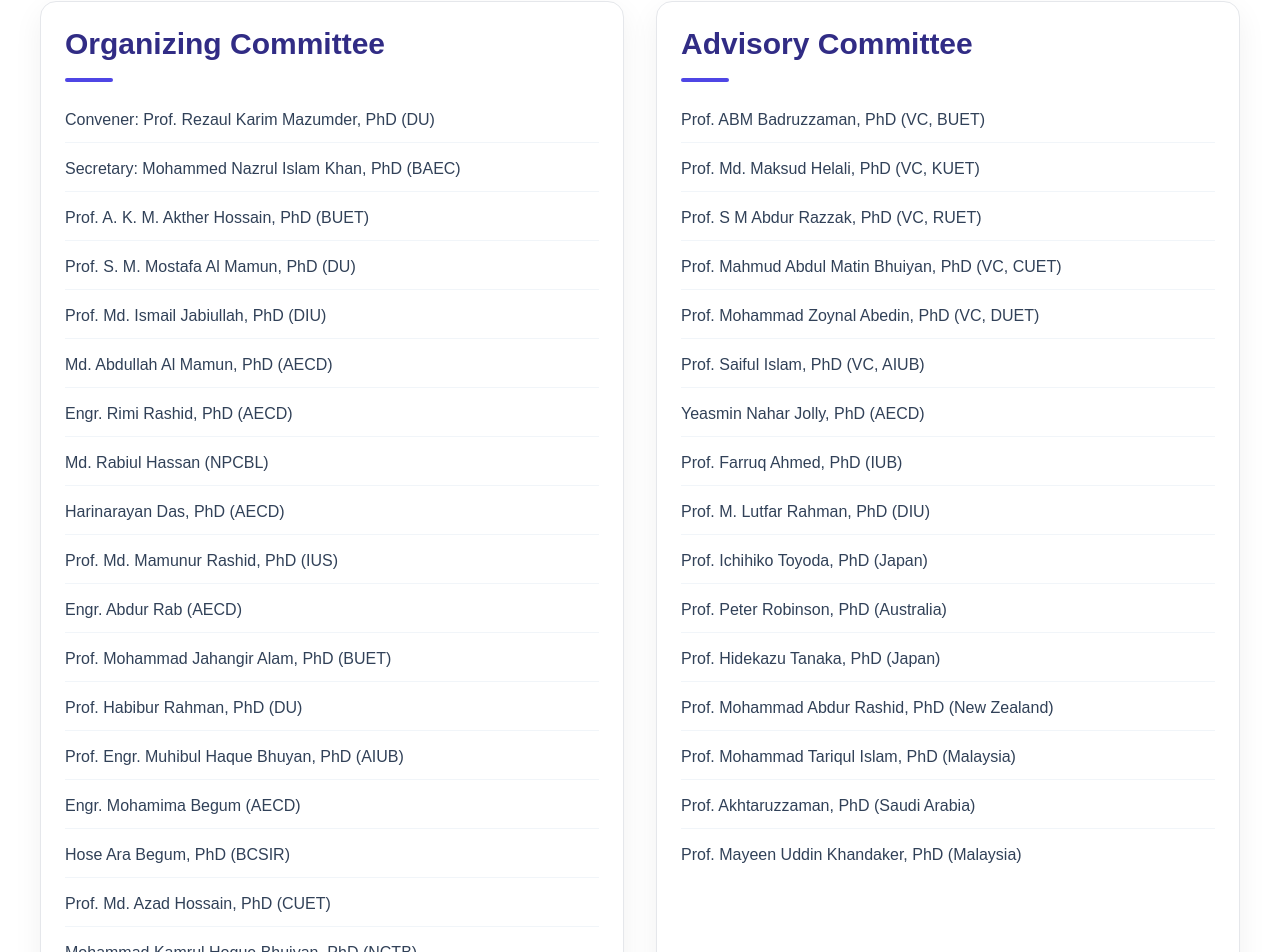
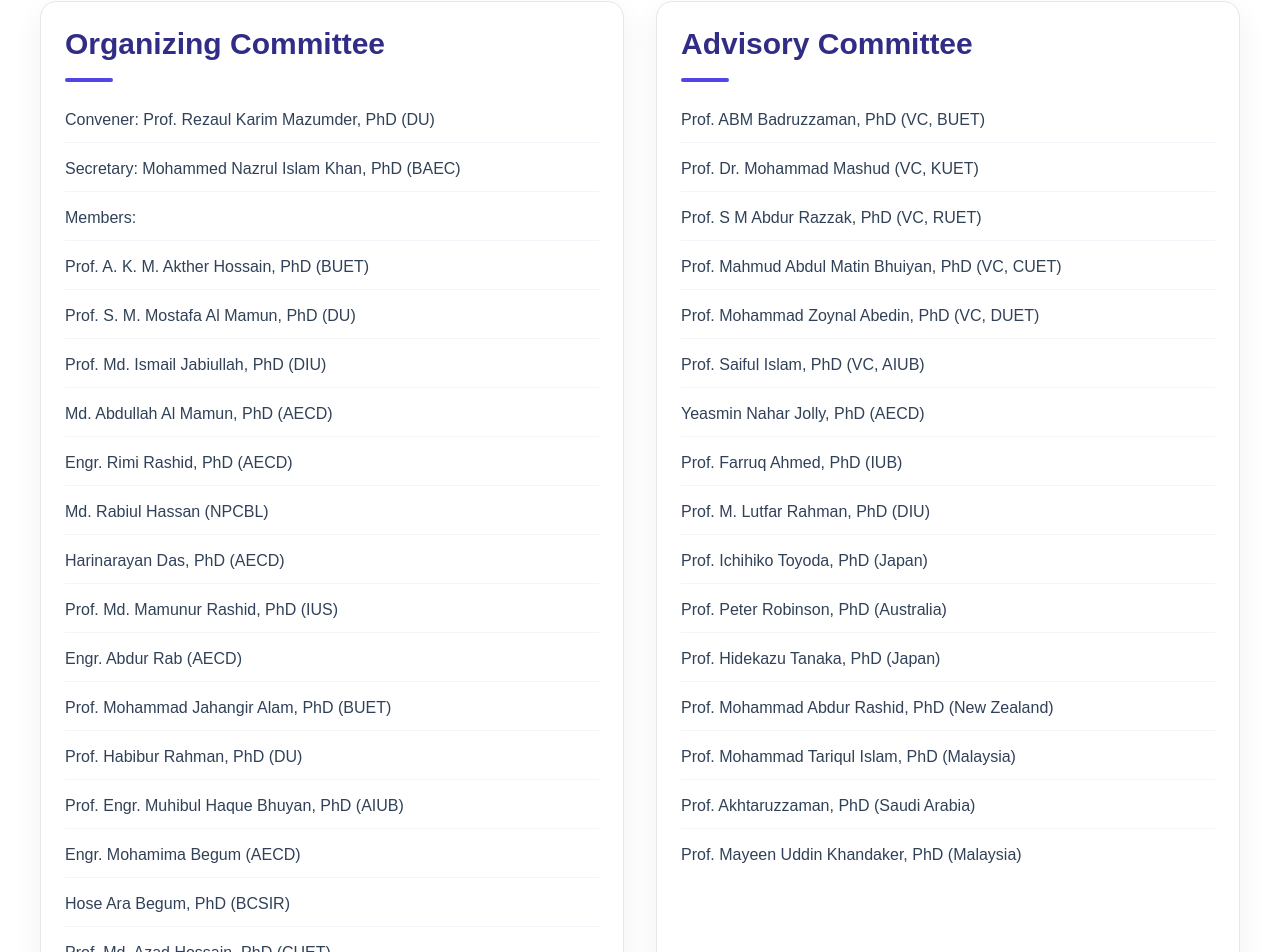
Before and after one commit to mazid07066/icei-beis-1989, a Next.js app: page / in a window 1280 px wide. Shown: the part 2246-3198 px from the top of the page. Built offline with nearby package versions, Linux system fonts and the light colour scheme.

Commit message:
updates on homepage for committee

```diff
--- a/app/page.tsx
+++ b/app/page.tsx
@@ -5,6 +5,7 @@
 const organizingCommittee = [
   "Convener: Prof. Rezaul Karim Mazumder, PhD (DU)",
   "Secretary: Mohammed Nazrul Islam Khan, PhD (BAEC)",
+  "Members:",
   "Prof. A. K. M. Akther Hossain, PhD (BUET)",
   "Prof. S. M. Mostafa Al Mamun, PhD (DU)",
   "Prof. Md. Ismail Jabiullah, PhD (DIU)",
@@ -28,7 +29,7 @@
 
 const advisoryCommittee = [
   "Prof. ABM Badruzzaman, PhD (VC, BUET)",
-  "Prof. Md. Maksud Helali, PhD (VC, KUET)",
+  "Prof. Dr. Mohammad Mashud (VC, KUET)",
   "Prof. S M Abdur Razzak, PhD (VC, RUET)",
   "Prof. Mahmud Abdul Matin Bhuiyan, PhD (VC, CUET)",
   "Prof. Mohammad Zoynal Abedin, PhD (VC, DUET)",
```
